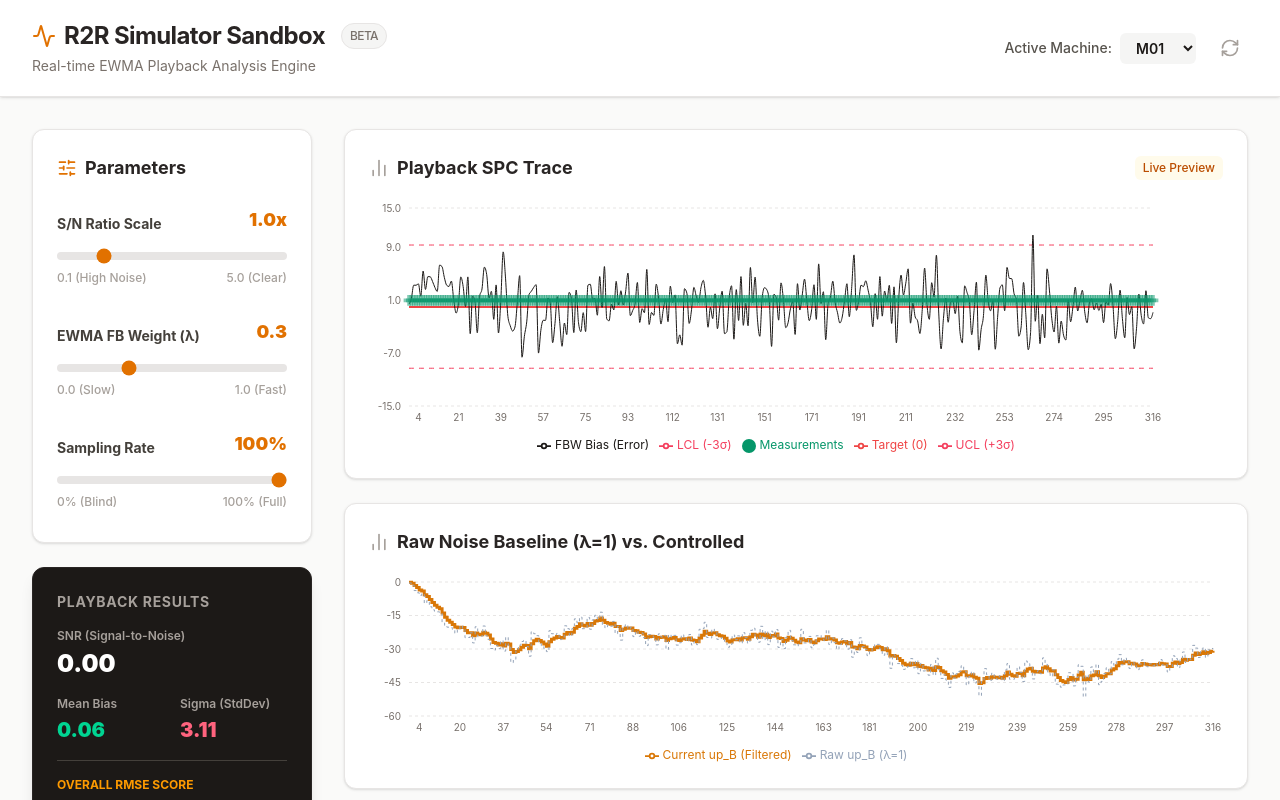
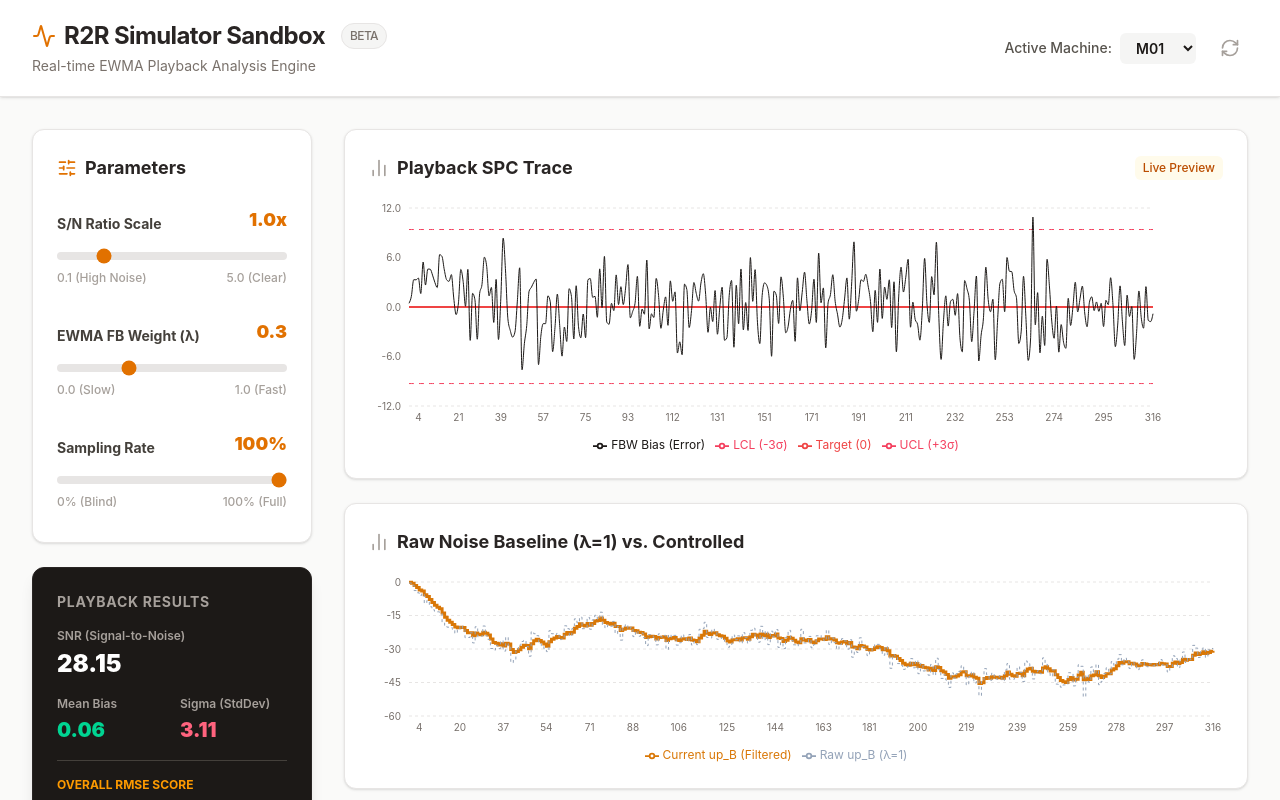
Before and after one commit to fujiei99/R2R-sandbox, a React (Vite) app: page / in a window 1280 px wide. Shown: the top 800 px of the page. Built offline with nearby package versions, Linux system fonts and the light colour scheme.

Commit message:
Fix UI rendering bugs, implement live decibel SNR, and add testing library

```diff
--- a/package.json
+++ b/package.json
@@ -26,6 +26,8 @@
   "devDependencies": {
     "@eslint/js": "^9.39.1",
     "@tailwindcss/postcss": "^4.2.1",
+    "@testing-library/jest-dom": "^6.9.1",
+    "@testing-library/react": "^16.3.2",
     "@types/react": "^19.2.7",
     "@types/react-dom": "^19.2.3",
     "@vitejs/plugin-react": "^5.1.1",
@@ -34,6 +36,8 @@
     "eslint-plugin-react-refresh": "^0.4.24",
     "gh-pages": "^6.3.0",
     "globals": "^16.5.0",
-    "vite": "^7.3.1"
+    "jsdom": "^28.1.0",
+    "vite": "^7.3.1",
+    "vitest": "^4.0.18"
   }
 }
--- a/src/App.jsx
+++ b/src/App.jsx
@@ -107,7 +107,9 @@ const App = () => {
         Bias: bias,
         up_B: exe_B,
         up_B_raw_noise: exe_B_lambda_1,
-        Sampled: was_sampled ? 1 : 0
+        Sampled: was_sampled ? 1 : 0,
+        noise_val: noise,
+        actual_val: original_actual
       });
     }
 
@@ -122,13 +124,25 @@ const App = () => {
     const lcl = mean - 3 * sigma;
     trace = trace.map(t => ({ ...t, UCL: ucl, LCL: lcl, Target: 0 }));
 
-    // Recalculate dynamic SNR based on scaled noise
-    const base_snr = mData[0]?.AR1_Sigma / mData[0]?.Process_Noise_Std || 0;
-    const current_snr = base_snr * snrMultiplier;
+    // Find symmetric Y-max
+    const maxVal = Math.max(Math.abs(ucl), Math.abs(lcl), ...valid_trace.map(t => Math.abs(t.Bias)));
+    const yMax = Math.ceil(maxVal * 1.1);
+
+    // Calculate actual SNR of the generated payload in dB
+    const noise_mean = valid_trace.reduce((acc, val) => acc + val.noise_val, 0) / valid_trace.length;
+    const noise_var = valid_trace.reduce((acc, val) => acc + Math.pow(val.noise_val - noise_mean, 2), 0) / valid_trace.length;
+    const signal_mean = valid_trace.reduce((acc, val) => acc + val.actual_val, 0) / valid_trace.length;
+    const signal_var = valid_trace.reduce((acc, val) => acc + Math.pow(val.actual_val - signal_mean, 2), 0) / valid_trace.length;
+
+    let snr_db = 0;
+    if (noise_var > 0 && signal_var > 0) {
+      snr_db = 10 * Math.log10(signal_var / noise_var);
+    }
 
     return {
       trace: trace, // Keep full trace for viz
-      summary: { mean, sigma, snr: current_snr.toFixed(2), rmse: Math.sqrt(mean * mean + variance).toFixed(3) }
+      yMax: yMax,
+      summary: { mean, sigma, snr: snr_db.toFixed(2), rmse: Math.sqrt(mean * mean + variance).toFixed(3) }
     };
 
   }, [data, selectedMachine, samplingRate, lambda, snrMultiplier]);
@@ -150,7 +164,9 @@ const App = () => {
         const row = mData[i];
         let new_X = Math.max(0.1, (row['FFW-Target'] - exe_B) / row.Model_A);
         const new_actual = row.Actual_Removal + row.Real_A * (new_X - row.knob_Time);
-        const new_measured = new_actual + (row['FFW-FBW'] - row.Actual_Removal);
+        const base_noise = row['FFW-FBW'] - row.Actual_Removal;
+        const noise = base_noise * (1 / snrMultiplier);
+        const new_measured = new_actual + noise;
         const new_FBW = row.FFW - new_measured;
 
         if (i >= 50) errors.push(new_FBW - row.FBW_Target);
@@ -185,7 +201,9 @@ const App = () => {
         const row = mData[i];
         let new_X = Math.max(0.1, (row['FFW-Target'] - exe_B) / row.Model_A);
         const new_actual = row.Actual_Removal + row.Real_A * (new_X - row.knob_Time);
-        const new_measured = new_actual + (row['FFW-FBW'] - row.Actual_Removal);
+        const base_noise = row['FFW-FBW'] - row.Actual_Removal;
+        const noise = base_noise * (1 / snrMultiplier);
+        const new_measured = new_actual + noise;
         const new_FBW = row.FFW - new_measured;
 
         if (i >= 50) errors.push(new_FBW - row.FBW_Target);
@@ -349,17 +367,16 @@ const App = () => {
                 <ComposedChart data={simulationResults.trace} margin={{ top: 10, right: 10, left: -20, bottom: 0 }}>
                   <CartesianGrid strokeDasharray="3 3" vertical={false} stroke="#e7e5e4" />
                   <XAxis dataKey="run" tick={{ fontSize: 10, fill: '#78716c' }} axisLine={false} tickLine={false} minTickGap={30} />
-                  <YAxis yAxisId="left" domain={[-15, 15]} orientation="left" tick={{ fontSize: 10, fill: '#78716c' }} tickFormatter={(v) => v.toFixed(1)} axisLine={false} tickLine={false} />
+                  <YAxis yAxisId="left" domain={[-simulationResults.yMax, simulationResults.yMax]} orientation="left" tick={{ fontSize: 10, fill: '#78716c' }} tickFormatter={(v) => v.toFixed(1)} axisLine={false} tickLine={false} />
                   <YAxis yAxisId="right" orientation="right" domain={['auto', 'auto']} tick={{ fontSize: 10, fill: '#d97706' }} axisLine={false} tickLine={false} />
-                  <Tooltip contentStyle={{ borderRadius: '8px', border: 'none', boxShadow: '0 4px 6px -1px rgb(0 0 0 / 0.1)' }} />
+                  <Tooltip contentStyle={{ borderRadius: '8px', border: 'none', boxShadow: '0 4px 6px -1px rgb(0 0 0 / 0.1)' }} formatter={(value) => typeof value === 'number' ? value.toFixed(2) : value} />
                   <Legend wrapperStyle={{ fontSize: '12px' }} />
 
-                  <Line yAxisId="left" type="monotone" dataKey="UCL" stroke="#f43f5e" strokeWidth={1} strokeDasharray="5 5" dot={false} name="UCL (+3σ)" />
-                  <Line yAxisId="left" type="monotone" dataKey="Target" stroke="#ef4444" strokeWidth={2} dot={false} name="Target (0)" />
-                  <Line yAxisId="left" type="monotone" dataKey="LCL" stroke="#f43f5e" strokeWidth={1} strokeDasharray="5 5" dot={false} name="LCL (-3σ)" />
+                  <Line isAnimationActive={false} yAxisId="left" type="monotone" dataKey="UCL" stroke="#f43f5e" strokeWidth={1} strokeDasharray="5 5" dot={false} name="UCL (+3σ)" />
+                  <Line isAnimationActive={false} yAxisId="left" type="monotone" dataKey="Target" stroke="#ef4444" strokeWidth={2} dot={false} name="Target (0)" />
+                  <Line isAnimationActive={false} yAxisId="left" type="monotone" dataKey="LCL" stroke="#f43f5e" strokeWidth={1} strokeDasharray="5 5" dot={false} name="LCL (-3σ)" />
 
-                  <Line yAxisId="left" type="monotone" dataKey="Bias" stroke="#1c1917" strokeWidth={1} dot={false} name="FBW Bias (Error)" />
-                  <Scatter yAxisId="left" dataKey="Sampled" name="Measurements" fill="#059669" opacity={0.5} shape="cross" />
+                  <Line isAnimationActive={false} yAxisId="left" type="monotone" dataKey="Bias" stroke="#1c1917" strokeWidth={1} dot={false} name="FBW Bias (Error)" />
                 </ComposedChart>
               </ResponsiveContainer>
             </div>
@@ -378,11 +395,11 @@ const App = () => {
                   <CartesianGrid strokeDasharray="3 3" vertical={false} stroke="#e7e5e4" />
                   <XAxis dataKey="run" tick={{ fontSize: 10, fill: '#78716c' }} axisLine={false} tickLine={false} minTickGap={30} />
                   <YAxis orientation="left" domain={['auto', 'auto']} tick={{ fontSize: 10, fill: '#78716c' }} axisLine={false} tickLine={false} />
-                  <Tooltip contentStyle={{ borderRadius: '8px', border: 'none', boxShadow: '0 4px 6px -1px rgb(0 0 0 / 0.1)' }} />
+                  <Tooltip contentStyle={{ borderRadius: '8px', border: 'none', boxShadow: '0 4px 6px -1px rgb(0 0 0 / 0.1)' }} formatter={(value) => typeof value === 'number' ? value.toFixed(2) : value} />
                   <Legend wrapperStyle={{ fontSize: '12px' }} />
 
-                  <Line type="stepAfter" dataKey="up_B" stroke="#d97706" strokeWidth={3} dot={false} name="Current up_B (Filtered)" />
-                  <Line type="stepAfter" dataKey="up_B_raw_noise" stroke="#94a3b8" strokeWidth={1} strokeDasharray="3 3" dot={false} name="Raw up_B (λ=1)" />
+                  <Line isAnimationActive={false} type="stepAfter" dataKey="up_B" stroke="#d97706" strokeWidth={3} dot={false} name="Current up_B (Filtered)" />
+                  <Line isAnimationActive={false} type="stepAfter" dataKey="up_B_raw_noise" stroke="#94a3b8" strokeWidth={1} strokeDasharray="3 3" dot={false} name="Raw up_B (λ=1)" />
                 </ComposedChart>
               </ResponsiveContainer>
             </div>
@@ -402,8 +419,8 @@ const App = () => {
                     <CartesianGrid strokeDasharray="3 3" vertical={false} stroke="#e7e5e4" />
                     <XAxis dataKey="lambda" tick={{ fontSize: 10 }} axisLine={false} tickLine={false} />
                     <YAxis tick={{ fontSize: 10 }} axisLine={false} tickLine={false} domain={['auto', 'auto']} />
-                    <Tooltip />
-                    <Line type="monotone" dataKey="mean" stroke="#10b981" strokeWidth={2} dot={{ r: 3 }} name="Mean Error" />
+                    <Tooltip formatter={(value) => typeof value === 'number' ? value.toFixed(2) : value} />
+                    <Line isAnimationActive={false} type="monotone" dataKey="mean" stroke="#10b981" strokeWidth={2} dot={{ r: 3 }} name="Mean Error" />
                   </LineChart>
                 </ResponsiveContainer>
               </div>
@@ -421,8 +438,8 @@ const App = () => {
                     <CartesianGrid strokeDasharray="3 3" vertical={false} stroke="#e7e5e4" />
                     <XAxis dataKey="lambda" tick={{ fontSize: 10 }} axisLine={false} tickLine={false} />
                     <YAxis tick={{ fontSize: 10 }} axisLine={false} tickLine={false} domain={[0, 'auto']} />
-                    <Tooltip />
-                    <Bar dataKey="sigma" fill="#f43f5e" name="Sigma (Spread)" radius={[2, 2, 0, 0]} barSize={20} />
+                    <Tooltip formatter={(value) => typeof value === 'number' ? value.toFixed(2) : value} />
+                    <Bar isAnimationActive={false} dataKey="sigma" fill="#f43f5e" name="Sigma (Spread)" radius={[2, 2, 0, 0]} barSize={20} />
                   </ComposedChart>
                 </ResponsiveContainer>
               </div>
@@ -440,8 +457,8 @@ const App = () => {
                     <CartesianGrid strokeDasharray="3 3" vertical={false} stroke="#e7e5e4" />
                     <XAxis dataKey="sr" tick={{ fontSize: 10 }} axisLine={false} tickLine={false} tickFormatter={(v) => `${v}%`} />
                     <YAxis tick={{ fontSize: 10 }} axisLine={false} tickLine={false} domain={['auto', 'auto']} />
-                    <Tooltip />
-                    <Line type="monotone" dataKey="mean" stroke="#10b981" strokeWidth={2} dot={{ r: 3 }} name="Mean Error" />
+                    <Tooltip formatter={(value) => typeof value === 'number' ? value.toFixed(2) : value} />
+                    <Line isAnimationActive={false} type="monotone" dataKey="mean" stroke="#10b981" strokeWidth={2} dot={{ r: 3 }} name="Mean Error" />
                   </LineChart>
                 </ResponsiveContainer>
               </div>
@@ -459,8 +476,8 @@ const App = () => {
                     <CartesianGrid strokeDasharray="3 3" vertical={false} stroke="#e7e5e4" />
                     <XAxis dataKey="sr" tick={{ fontSize: 10 }} axisLine={false} tickLine={false} tickFormatter={(v) => `${v}%`} />
                     <YAxis tick={{ fontSize: 10 }} axisLine={false} tickLine={false} domain={[0, 'auto']} />
-                    <Tooltip />
-                    <Bar dataKey="sigma" fill="#3b82f6" name="Sigma (Spread)" radius={[2, 2, 0, 0]} barSize={20} />
+                    <Tooltip formatter={(value) => typeof value === 'number' ? value.toFixed(2) : value} />
+                    <Bar isAnimationActive={false} dataKey="sigma" fill="#3b82f6" name="Sigma (Spread)" radius={[2, 2, 0, 0]} barSize={20} />
                   </ComposedChart>
                 </ResponsiveContainer>
               </div>
--- /dev/null
+++ b/vitest.config.js
@@ -0,0 +1,10 @@
+import { defineConfig } from 'vite'
+import react from '@vitejs/plugin-react'
+
+export default defineConfig({
+    plugins: [react()],
+    test: {
+        environment: 'jsdom',
+        globals: true,
+    },
+})
```
Also changed, not shown: 2 other files (tests, documents, lock files or other folders).
